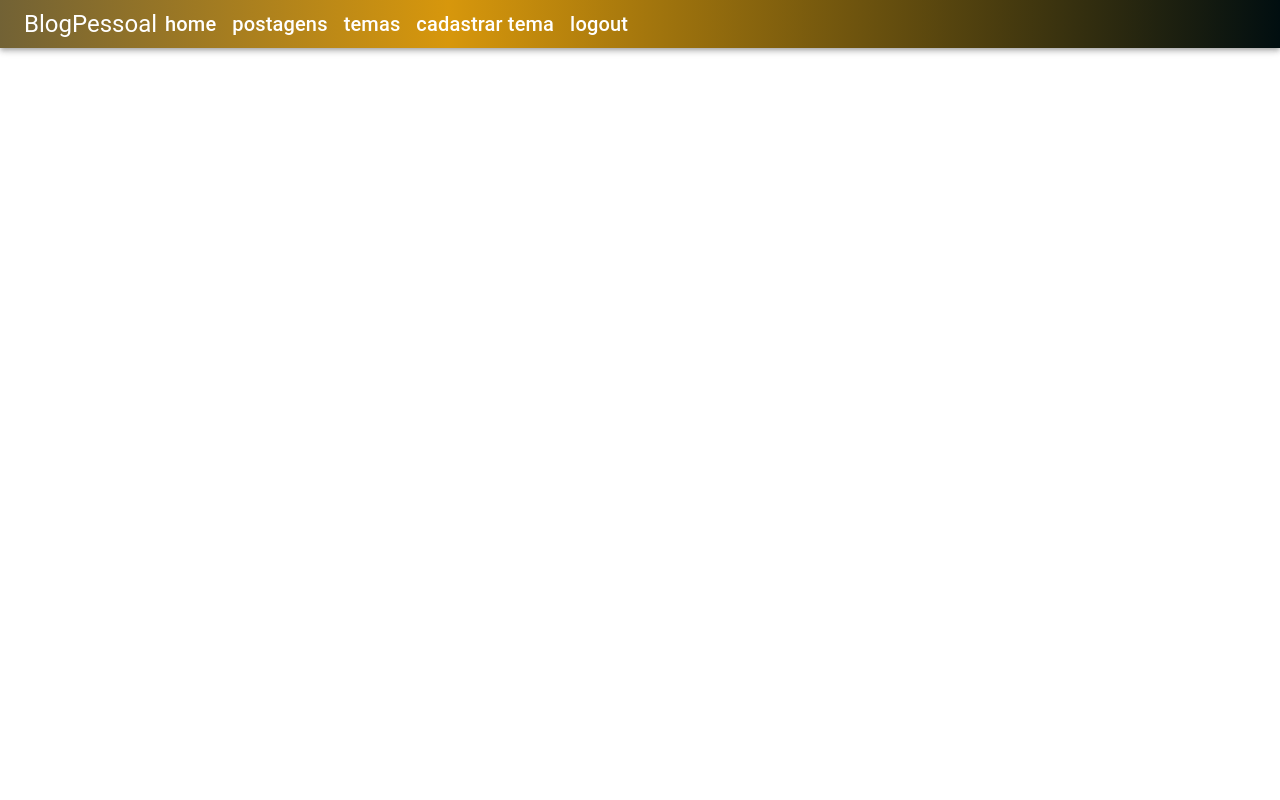
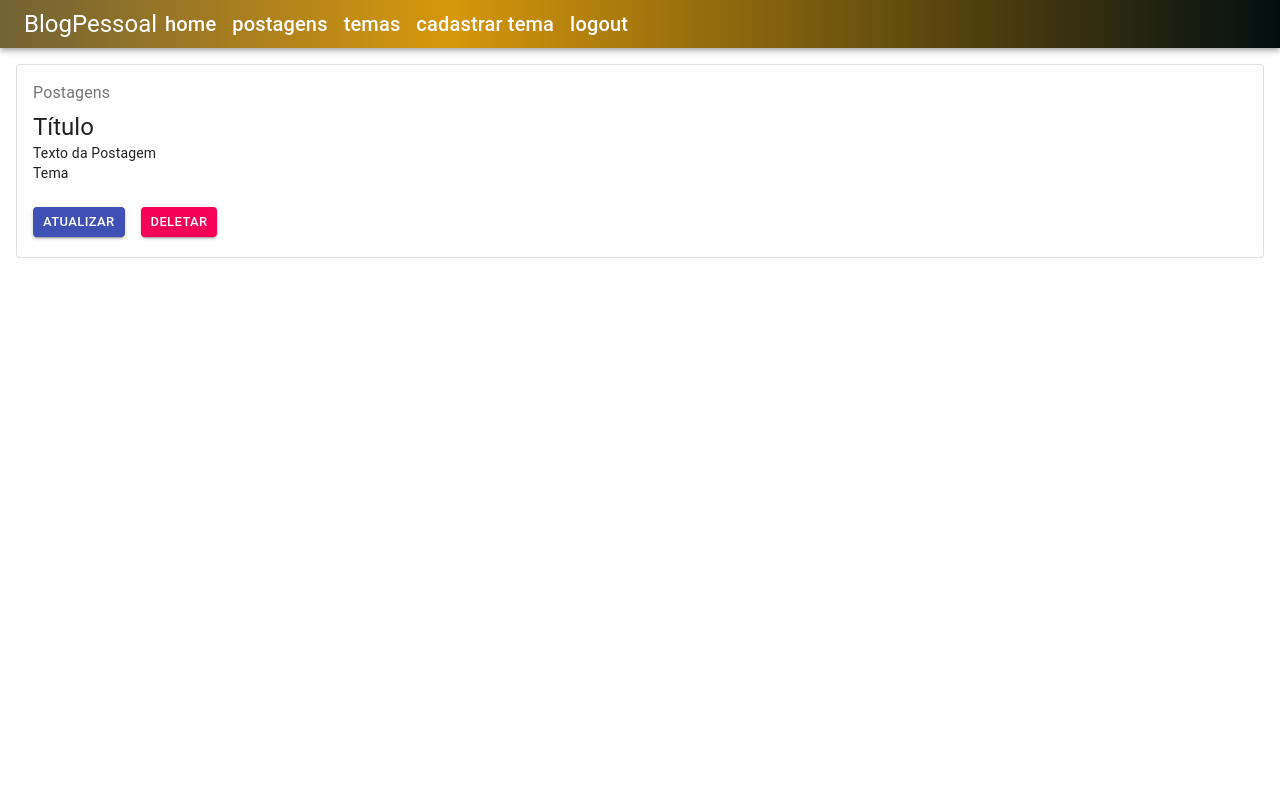
Before and after one commit to Leonardo-Rampazi/blogPessoalReactjs, a React (Create React App) app: page /posts in a window 1280 px wide. Shown: the top 800 px of the page. Built offline with nearby package versions, Linux system fonts and the light colour scheme.

Commit message:
implementando components postagens e temas

```diff
--- a/src/App.tsx
+++ b/src/App.tsx
@@ -5,6 +5,8 @@
 import Home from './paginas/home/Home';
 import Login from './paginas/login/Login';
 import CadastroUsuario from './paginas/cadastroUsuario/CadastroUsuario';
+import ListaTema from './components/temas/listatema/ListaTema';
+import ListaPostagem from './components/postagens/listapostagem/ListaPostagem';
 import './App.css';
 
 
@@ -20,6 +22,8 @@
             <Route path="/home" element={<Home />} />
             <Route path="/cadastrousuario" element={<CadastroUsuario />} />
             <Route path="/login" element={<Login />} />
+            <Route path="/temas" element={<ListaTema />} />
+            <Route path="/posts" element={<ListaPostagem />} />
 
           </Routes>
         </div>
--- /dev/null
+++ b/src/components/postagens/listapostagem/ListaPostagem.css
@@ -0,0 +1,3 @@
+.text-decorator-none{
+    text-decoration: none;
+}
--- /dev/null
+++ b/src/components/postagens/listapostagem/ListaPostagem.tsx
@@ -0,0 +1,51 @@
+import React from 'react'
+import { Link } from 'react-router-dom'
+import {Card, CardActions, CardContent, Button, Typography } from '@material-ui/core';
+import {Box} from '@mui/material'
+import './ListaPostagem.css';
+
+function ListaPostagem() {
+
+  return (
+    <>
+      <Box m={2} >
+        <Card variant="outlined">
+          <CardContent>
+            <Typography color="textSecondary" gutterBottom>
+              Postagens
+            </Typography>
+            <Typography variant="h5" component="h2">
+              Título
+            </Typography>
+            <Typography variant="body2" component="p">
+              Texto da Postagem
+            </Typography>
+            <Typography variant="body2" component="p">
+              Tema
+            </Typography>
+          </CardContent>
+          <CardActions>
+            <Box display="flex" justifyContent="center" mb={1.5}>
+
+              <Link to="" className="text-decorator-none" >
+                <Box mx={1}>
+                  <Button variant="contained" className="marginLeft" size='small' color="primary" >
+                    atualizar
+                  </Button>
+                </Box>
+              </Link>
+              <Link to="" className="text-decorator-none">
+                <Box mx={1}>
+                  <Button variant="contained" size='small' color="secondary">
+                    deletar
+                  </Button>
+                </Box>
+              </Link>
+            </Box>
+          </CardActions>
+        </Card>
+      </Box>
+    </>)
+}
+
+export default ListaPostagem;
--- /dev/null
+++ b/src/components/postagens/tabpostagem/TabPostagem.css
@@ -0,0 +1,6 @@
+.titulo{
+    font-weight: bold;
+ }
+ .cor{
+    background: linear-gradient(90deg, #726235 0%, #d7970c 35%, #010e10 100%)!important;
+}
--- /dev/null
+++ b/src/components/postagens/tabpostagem/TabPostagem.tsx
@@ -0,0 +1,36 @@
+import React, {useState} from 'react'
+import { AppBar, Tab, Tabs, Typography} from '@material-ui/core';
+import {Box} from '@mui/material'
+import { TabContext, TabPanel } from '@material-ui/lab';
+import ListaPostagem from '../listapostagem/ListaPostagem';
+import './TabPostagem.css';
+
+
+function TabPostagem() {
+    const [value, setValue] = useState('1')
+    function handleChange(event: React.ChangeEvent<{}>, newValue: string){
+        setValue(newValue);
+    }
+  return (
+    <>
+      <TabContext value={value}>
+        <AppBar position="static">
+          <Tabs centered indicatorColor="primary" onChange={handleChange}className="cor">
+            <Tab label="Todas as postagens" value="1"/>
+            <Tab label="Sobre-nós" value="2" />
+          </Tabs>
+        </AppBar>
+        <TabPanel value="1" >
+          <Box display="flex" flexWrap="wrap" justifyContent="center">
+            <ListaPostagem />
+          </Box>
+        </TabPanel>
+        <TabPanel value="2">
+          <Typography variant="h5" gutterBottom color="textPrimary" component="h5" align="center" className="titulo">Sobre-nós</Typography>
+          <Typography variant="body1" gutterBottom color="textPrimary" align="justify">Olá sou Leonardo luis Rampazi da Turma 54 da Generation, estou aprendendo e me tornando uma pessoa FullStack em breve mais informações me sigam nas minhas redes socias que estão ai embaixo, obrigado a todos !</Typography>
+        </TabPanel>
+      </TabContext>
+    </>
+  );
+}
+export default TabPostagem;
--- /dev/null
+++ b/src/components/temas/listatema/ListaTema.css
@@ -0,0 +1,3 @@
+.text-decorator-none{
+    text-decoration: none;
+}
--- /dev/null
+++ b/src/components/temas/listatema/ListaTema.tsx
@@ -0,0 +1,47 @@
+import React from 'react'
+import { Link } from 'react-router-dom'
+import {Card, CardActions, CardContent, Button, Typography } from '@material-ui/core';
+import {Box} from '@mui/material'
+import './ListaTema.css';
+
+function ListaTema() {
+
+  return (
+    <>
+      <Box m={2} >
+        <Card variant="outlined">
+          <CardContent>
+            <Typography color="textSecondary" gutterBottom>
+              Tema
+            </Typography>
+            <Typography variant="h5" component="h2">
+              Minha descrição
+            </Typography>
+          </CardContent>
+          <CardActions>
+            <Box display="flex" justifyContent="center" mb={1.5} >
+
+              <Link to="" className="text-decorator-none">
+                <Box mx={1}>
+                  <Button variant="contained" className="marginLeft" size='small' color="primary" >
+                    atualizar
+                  </Button>
+                </Box>
+              </Link>
+              <Link to="" className="text-decorator-none">
+                <Box mx={1}>
+                  <Button variant="contained" size='small' color="secondary">
+                    deletar
+                  </Button>
+                </Box>
+              </Link>
+            </Box>
+          </CardActions>
+        </Card>
+      </Box>
+    </>
+  );
+}
+
+
+export default ListaTema;
--- a/src/paginas/cadastroUsuario/CadastroUsuario.tsx
+++ b/src/paginas/cadastroUsuario/CadastroUsuario.tsx
@@ -33,7 +33,7 @@
         if (userResult.id != 0) {
             navigate("/login")
         }
-    }, [userResult])
+    }, [navigate, userResult])
 
 
     function confirmarSenhaHandle(e: ChangeEvent<HTMLInputElement>){
@@ -51,13 +51,35 @@
     }
     async function onSubmit(e: ChangeEvent<HTMLFormElement>) {
         e.preventDefault()
-        if(confirmarSenha == user.senha){
-        cadastroUsuario(`/usuarios/cadastrar`, user, setUserResult)
-        alert('Usuario cadastrado com sucesso')
-        }else{
-            alert('Dados inconsistentes. Favor verificar as informações de cadastro.')
+       // Estrutura Condicional que verifica se as senhas batem e se a Senha tem mais de 8 caracteres
+       if (confirmarSenha === user.senha && user.senha.length >= 8) {
+
+        //Tenta executar o cadastro
+        try {
+            await cadastroUsuario(`/usuarios/cadastrar`, user, setUserResult)
+            alert("Usuário cadastrado com sucesso")
+
+        //Se houver erro, pegue o Erro e retorna uma msg
+        } catch (error) {
+            console.log(`Error: ${error}`)
+
+            //Pode modificar a msg de acordo com o erro
+            alert("Usuário já existente")
         }
+
+    } else {
+        alert("Insira no miníno 8 caracteres na senha.")    // Mensagem que indica a quantidade minima de caracteres
+
+        setUser({ ...user, senha: "" }) // Reinicia o campo de Senha
+        setConfirmarSenha("")           // Reinicia o campo de Confirmar Senha
     }
+}
+
+/*
+    = : atribuição (valor = 9)
+    == : op. aritmetico (valor == 9.0)
+    === : op. idêntico (valor === 9.0)
+*/
     return (
         <Grid container direction='row' justifyContent='center' alignItems='center'>
             <Grid item xs={6} className='background-image2'></Grid>
--- a/src/paginas/home/Home.css
+++ b/src/paginas/home/Home.css
@@ -5,7 +5,7 @@
     margin: 20px;
 }
 .caixa{
-    background-color: black
+    background-color: black;
     }
 .titulo{
 color: white!important;
--- a/src/paginas/home/Home.tsx
+++ b/src/paginas/home/Home.tsx
@@ -2,6 +2,7 @@
 import { Typography, Grid, Button } from '@material-ui/core';
 import {Box} from '@mui/material'
 import './Home.css';
+import TabPostagem from '../../components/postagens/tabpostagem/TabPostagem';
 
 function home() {
     return (
@@ -22,6 +23,7 @@
                     <img src="https://png.pngtree.com/illustrations/20190321/ourlarge/pngtree-office-jobs-cartoon-vector-png-image_32123.jpg" alt=""style={{width:"400px", height:"400px", marginLeft:"35%" , padding:"20px",borderRadius:"10%"}}/>
                 </Grid>
                 <Grid xs={12} className='postagens'>
+                <TabPostagem/>
                 </Grid>
             </Grid>
         </>
```
